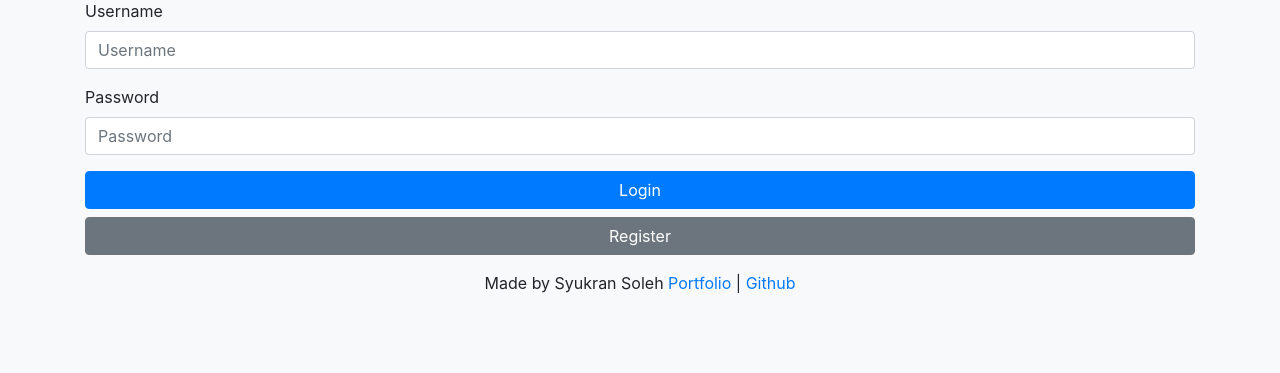
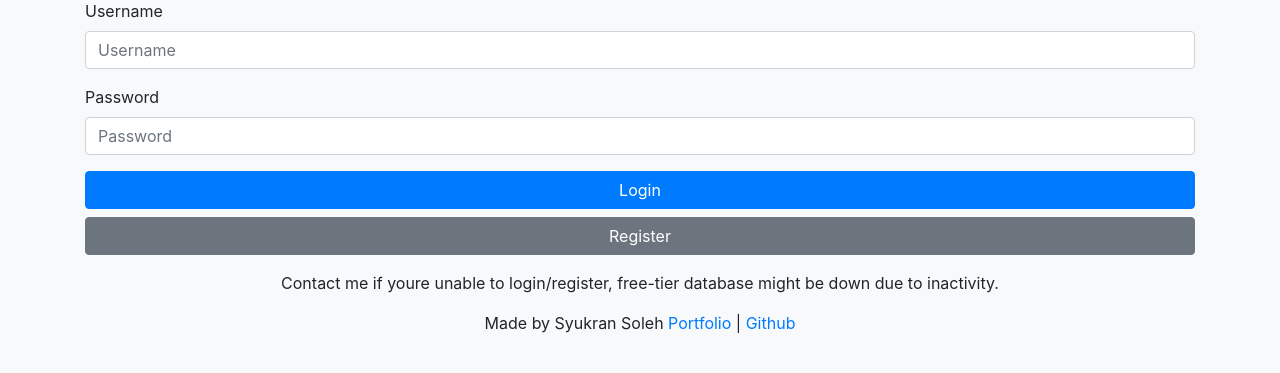
Before and after one commit to syukranDev/arba_post_crud, a Flask app: page / in a window 1280 px wide. Shown: the part 121-494 px from the top of the page. Run offline with Flask 3, Linux system fonts and the light colour scheme; some libraries are stand-ins or nearby versions.

Commit message:
add note

```diff
--- a/templates/index.html
+++ b/templates/index.html
@@ -25,6 +25,9 @@
         </form>
         <div id="errorMessage" class="text-danger mt-3"></div>
         <div class="text-center">
+            <p>Contact me if youre unable to login/register, free-tier database might be down due to inactivity.</p>
+        </div>
+        <div class="text-center">
             <p>Made by Syukran Soleh <a href="https://syukrandev.vercel.app/">Portfolio</a> | <a href="https://github.com/syukranDev/">Github</a></p>
         </div>
 
```
